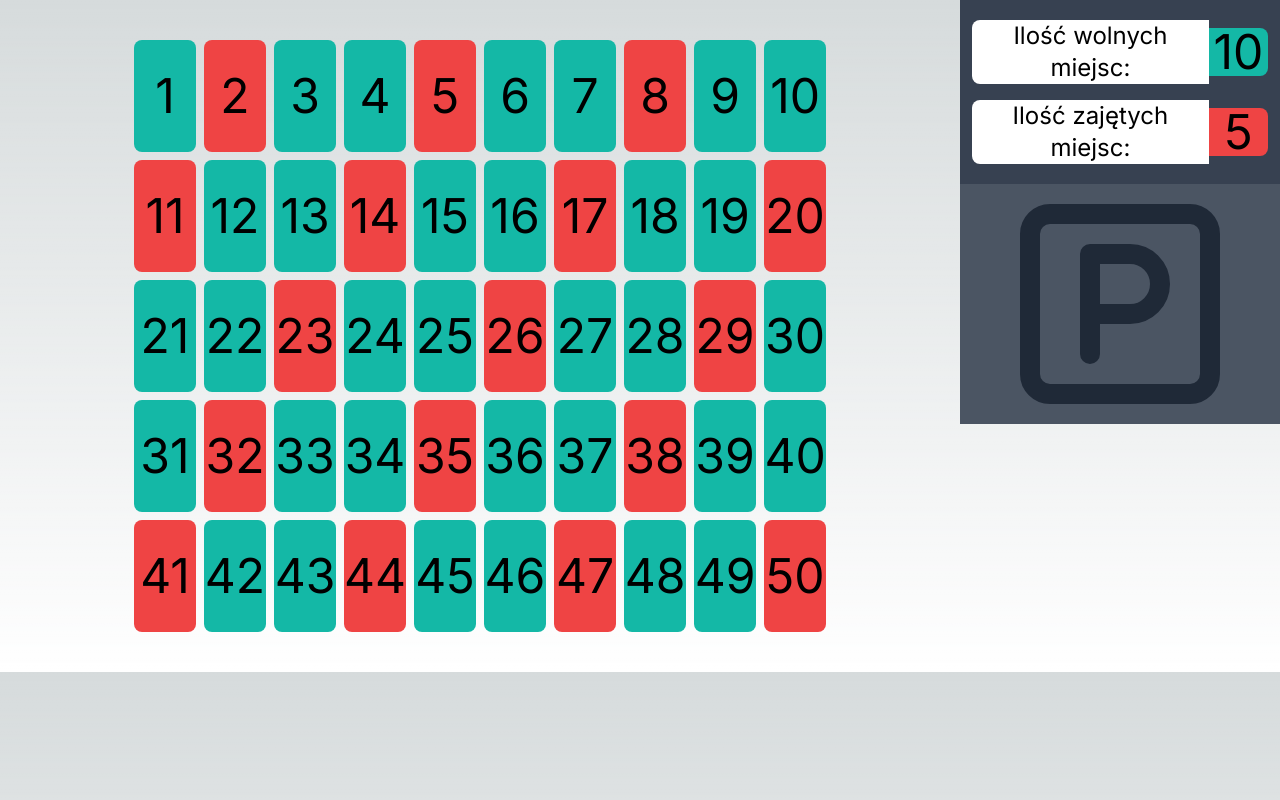
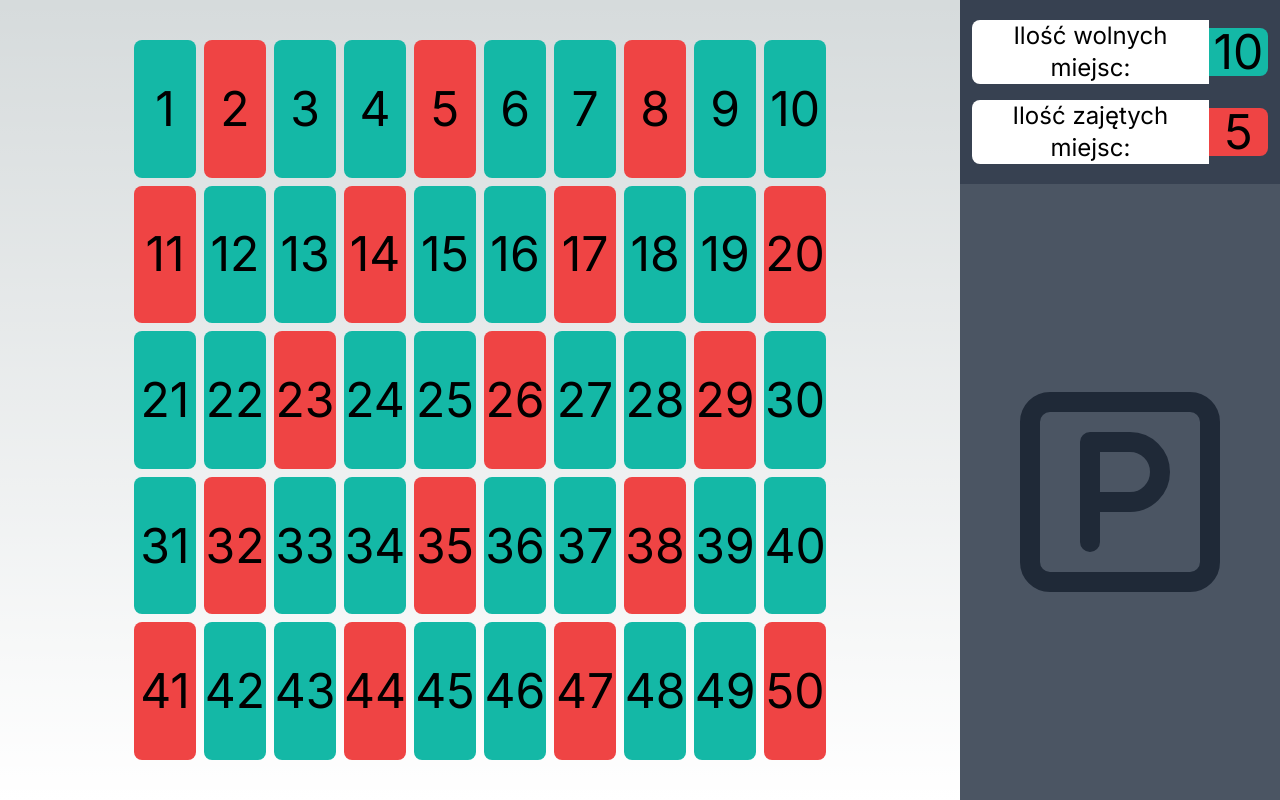
Before and after one commit to Misiek22113/parking_plus, a Next.js app: page / in a window 1280 px wide. Built offline with nearby package versions, Linux system fonts and the light colour scheme.

Commit message:
fix overflow on dashboard

```diff
--- a/src/app/globals.css
+++ b/src/app/globals.css
@@ -6,6 +6,7 @@
   --foreground-rgb: 0, 0, 0;
   --background-start-rgb: 214, 219, 220;
   --background-end-rgb: 255, 255, 255;
+  height: 100%;
 }
 
 @media (prefers-color-scheme: dark) {
@@ -24,6 +25,7 @@ body {
       rgb(var(--background-end-rgb))
     )
     rgb(var(--background-start-rgb));
+  height: 100%;
 }
 
 @layer utilities {
--- a/src/app/page.tsx
+++ b/src/app/page.tsx
@@ -205,12 +205,10 @@ export default function Home() {
   ];
 
   return (
-    <main>
-      <div className="grid grid-cols-10 gap-2 px-20 py-10 ">
-        {parkingSlots.map((slot) => (
-          <ParkingSlot key={slot.slotNumber} {...slot} />
-        ))}
-      </div>
-    </main>
+    <div className="grid h-full grid-cols-10 gap-2 px-20 py-10 ">
+      {parkingSlots.map((slot) => (
+        <ParkingSlot key={slot.slotNumber} {...slot} />
+      ))}
+    </div>
   );
 }
--- a/src/components/Dashboard/Dashboard.tsx
+++ b/src/components/Dashboard/Dashboard.tsx
@@ -3,12 +3,12 @@ import ParkingSlotData from './ParkingSlotData';
 
 const Dashboard = () => {
   return (
-    <div className="h-full">
+    <div className="flex min-h-screen flex-col">
       <div className="flex flex-col gap-4 bg-[#374151] py-5">
         <ParkingSlotCount parkingSlotCount={10} isAvailableSlotCount={true} />
         <ParkingSlotCount parkingSlotCount={5} isAvailableSlotCount={false} />
       </div>
-      <div className="flex items-center justify-center bg-[#4B5563]">
+      <div className="flex flex-1 items-center justify-center bg-[#4B5563]">
         <ParkingSlotData />
       </div>
     </div>
```
